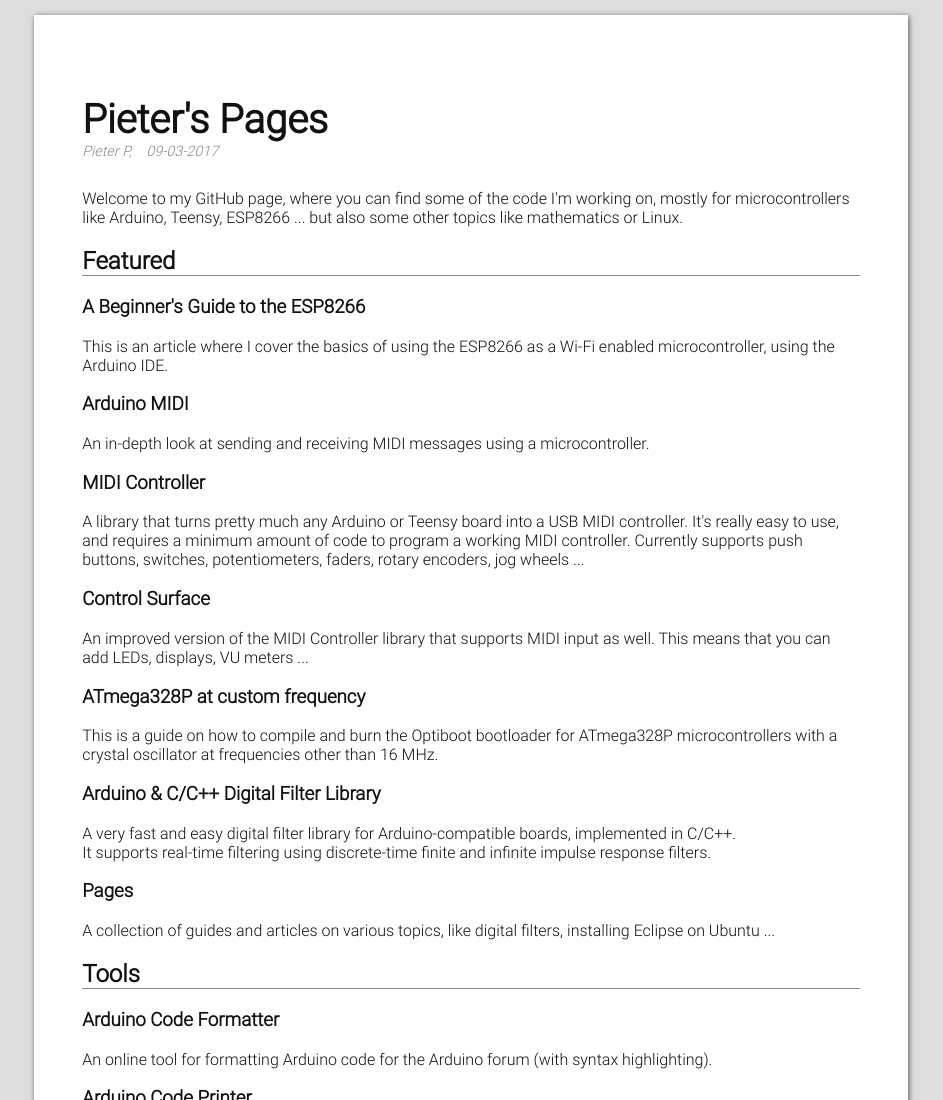
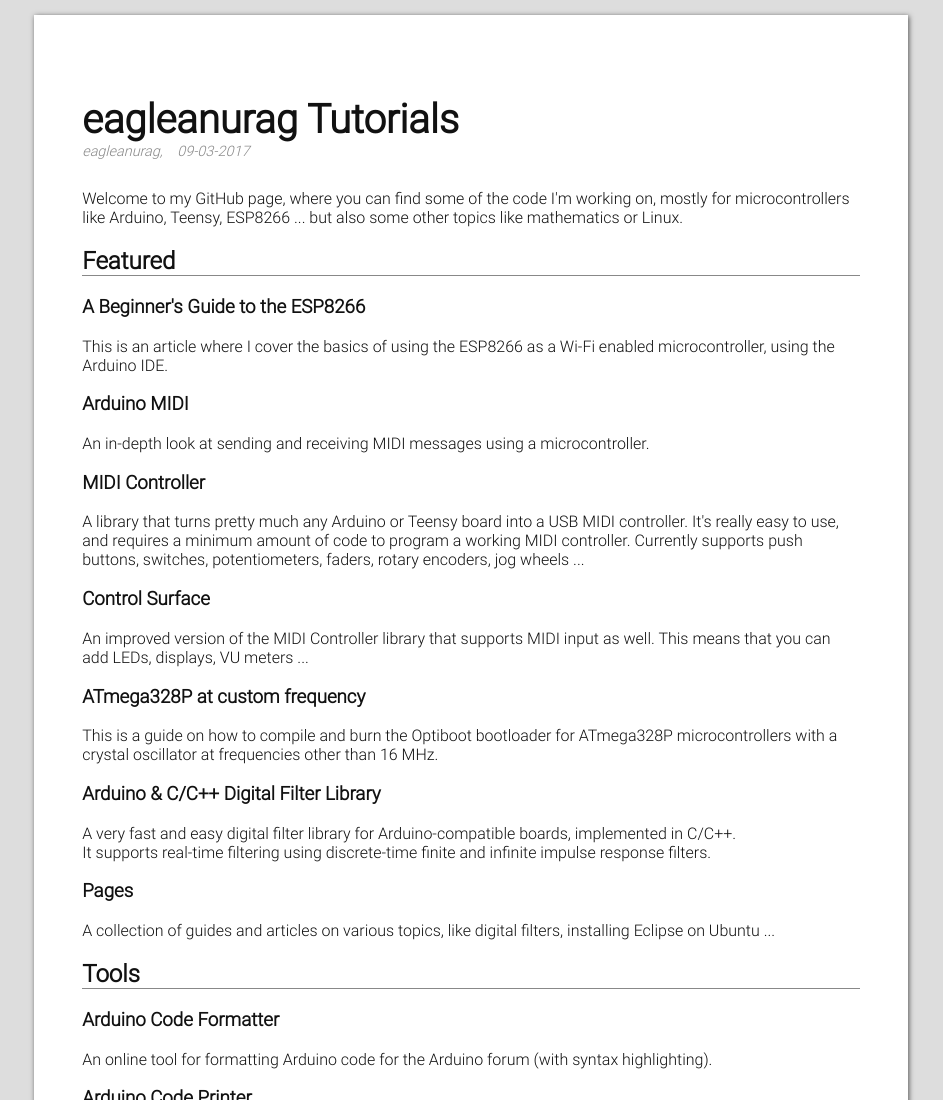
Before and after one commit to PatelRajshriKumar/rajshri, a plain HTML site: page tutorials/index.html in a window 1280 px wide. Shown: the top 1100 px of the page, without its empty margins (185-1128 px from the left). Drawn offline with Linux system fonts and the light colour scheme.

Commit message:
Update index.html

```diff
--- a/tutorials/index.html
+++ b/tutorials/index.html
@@ -3,19 +3,19 @@
 
 <head>
     <meta charset="UTF-8">
-    <meta name="author" content="Pieter P">
+    <meta name="author" content="eagleanurag">
     <link rel="stylesheet" type="text/css" href="CSS/main.css">
     <link href='CSS/roboto.css' rel='stylesheet' type='text/css'>
     <link href='CSS/icon.css' rel='stylesheet' type='text/css'>
     <meta content='width=device-width, initial-scale=1.0, maximum-scale=1.0, user-scalable=0' name='viewport' />
     <meta name="theme-color" content="#ccc">
-    <title>Pieter's Pages</title>
+    <title>eagleanurag Tutorials</title>
 </head>
 
 <body>
     <article>
-        <h1 style="font-size:40px;margin-bottom:0;">Pieter's Pages<br></h1>
-        <i style="font-size:0.9em;color:#888;margin-bottom:2em;display:block">Pieter P,&emsp;09-03-2017</i>
+        <h1 style="font-size:40px;margin-bottom:0;">eagleanurag Tutorials<br></h1>
+        <i style="font-size:0.9em;color:#888;margin-bottom:2em;display:block">eagleanurag,&emsp;09-03-2017</i>
 
         <p>Welcome to my GitHub page, where you can find some of the code I'm working on, mostly for microcontrollers like Arduino, Teensy, ESP8266 ... but also some other topics like mathematics or Linux.</p>
 
```
